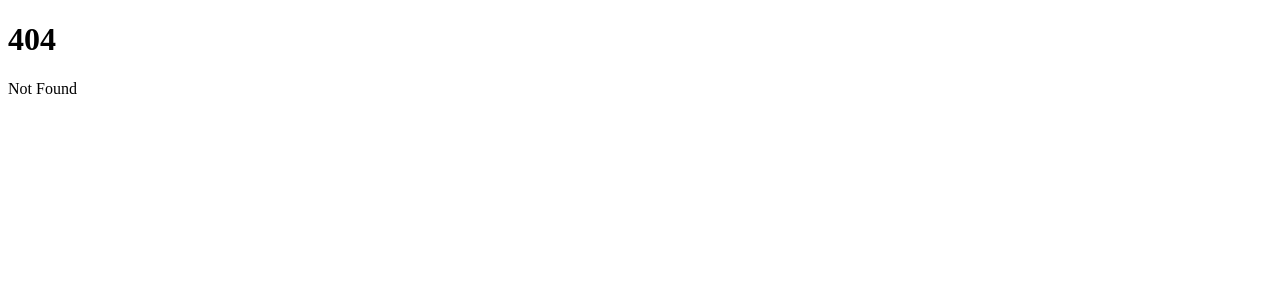
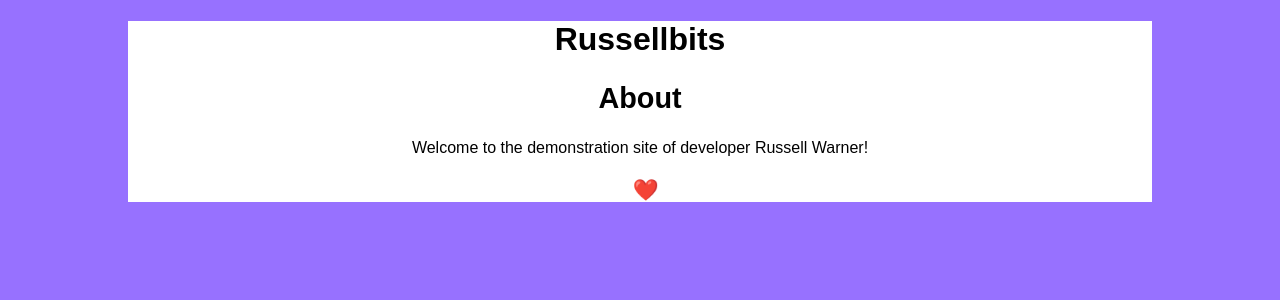
Before and after one commit to russellbits/www-russellbits, a SvelteKit app: page /about in a window 1280 px wide. Before the commit this address had no page. Shown: the top 300 px of the page. Built offline with nearby package versions, Linux system fonts and the light colour scheme.

Commit message:
Initial start up with Sveltekit and some initial routes.

```diff
--- a/src/app.html
+++ b/src/app.html
@@ -5,8 +5,36 @@
 		<link rel="icon" href="%sveltekit.assets%/favicon.png" />
 		<meta name="viewport" content="width=device-width" />
 		%sveltekit.head%
+		<style>
+		* {
+			font-family: sans-serif;
+			font-size: 16px;
+			text-align: center;
+		}
+		html {
+			background-color: #9771FF;
+		}
+		body {
+			width: 80%;
+			height: 100%;
+			background-color: white;
+			padding; 1em;
+			margin: 1em auto;
+		}
+		h1 {
+			font-size: 2em;
+		}
+		h2 {
+			font-size: 1.8em;
+		}
+		h3 {
+			color: white;
+			font-size: 1.3em;
+		}
+		</style>
 	</head>
 	<body>
 		<div>%sveltekit.body%</div>
+		<h3>Built with ❤️ & Svelte</h3>
 	</body>
 </html>
--- a/src/routes/+page.svelte
+++ b/src/routes/+page.svelte
@@ -1,2 +1,6 @@
-<h1>Welcome to SvelteKit</h1>
+
+<h1>Russellbits</h1>
+
+<h2>Home</h2>
+
 <p>Visit <a href="https://kit.svelte.dev">kit.svelte.dev</a> to read the documentation</p>
--- /dev/null
+++ b/src/routes/about/+page.svelte
@@ -0,0 +1,5 @@
+<h1>Russellbits</h1>
+
+<h2>About</h2>
+
+<p>Welcome to the demonstration site of developer Russell Warner!</p>
--- /dev/null
+++ b/src/routes/blog/+page.svelte
@@ -0,0 +1,5 @@
+<h1>Russellbits</h1>
+
+<h2>Blog</h2>
+
+<p>Here is where I will write and write and bla bla bla.</p>
--- /dev/null
+++ b/src/routes/contact/+page.svelte
@@ -0,0 +1,5 @@
+<h1>Russellbits</h1>
+
+<h2>Contact</h2>
+
+<p><i><a href="mailto:rewarner@russellbits.com">rewarner@russellbits.com</a></i></p>
```
